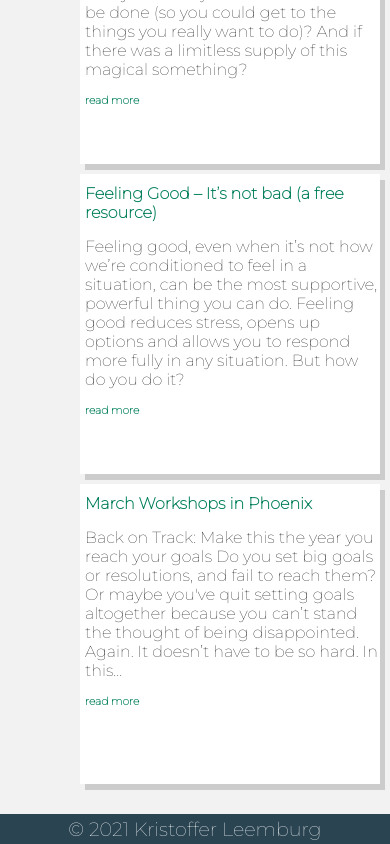
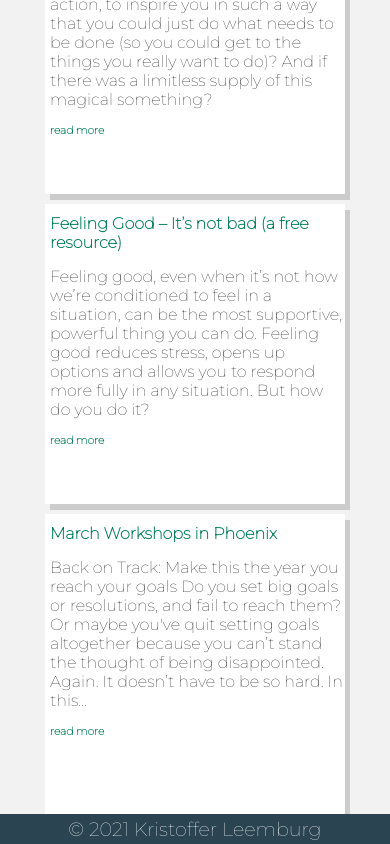
Before and after one commit to KristofferLeemburg/e-commerce-app, a React (Create React App) app: page / in a window 390 px wide. Shown: the part 1676-2520 px from the top of the page. Built offline with nearby package versions, Linux system fonts and the light colour scheme; a web font is replaced by a local one.

Commit message:
media queries

```diff
--- a/src/styles/home.css
+++ b/src/styles/home.css
@@ -211,21 +211,27 @@
     display: -webkit-box;
     display: -ms-flexbox;
     display: flex;
-    -webkit-box-pack: start;
-        -ms-flex-pack: start;
-            justify-content: flex-start;
+    -webkit-box-pack: center;
+        -ms-flex-pack: center;
+            justify-content: center;
+    -webkit-box-align: center;
+        -ms-flex-align: center;
+            align-items: center;
   }
   .text-box-left {
     margin-top: 30px;
-    margin-left: 80px;
+    margin-left: 0;
+    margin-right: 0;
   }
   .text-box-middle {
     margin-top: 10px;
-    margin-left: 80px;
+    margin-left: 0;
+    margin-right: 0;
   }
   .text-box-right {
     margin-top: 10px;
-    margin-left: 80px;
+    margin-left: 0;
+    margin-right: 0;
   }
   .section-one-container {
     height: 300px;
--- a/src/styles/home.scss
+++ b/src/styles/home.scss
@@ -155,21 +155,24 @@ font-size: 30px;
         height: 1010px;
         flex-direction: column;
         display: flex;
-        justify-content: flex-start;
+        justify-content: center;
+        align-items: center;
 
     }
     .text-box-left {
         margin-top: 30px;
-        margin-left: 80px;
+        margin-left: 0;
+        margin-right: 0;
     }
     .text-box-middle {
         margin-top: 10px;
-        margin-left: 80px;
-
+        margin-left: 0;
+        margin-right: 0;
     }
     .text-box-right {
         margin-top: 10px;
-        margin-left: 80px;
+        margin-left: 0;
+        margin-right: 0;
     }
 
     .section-one-container {
```
Also changed, not shown: 1 other file (tests, documents, lock files or other folders).
